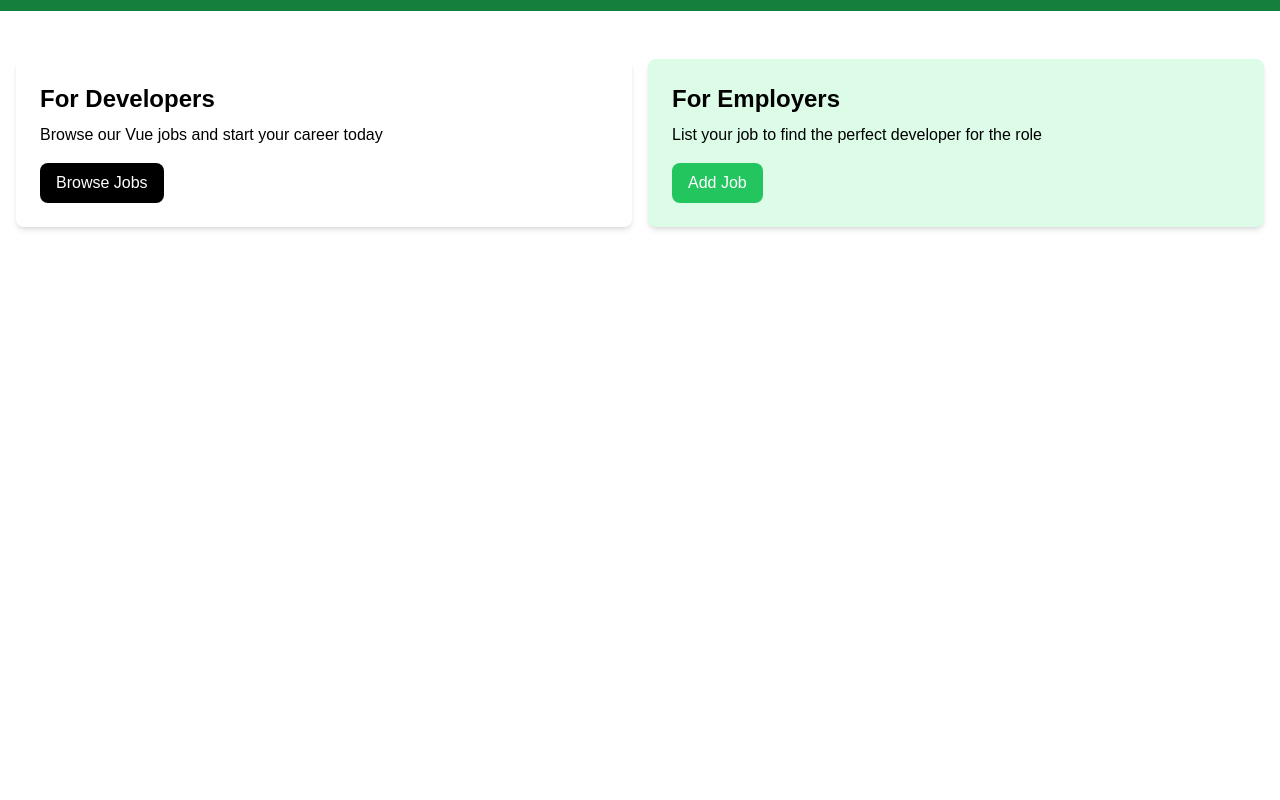
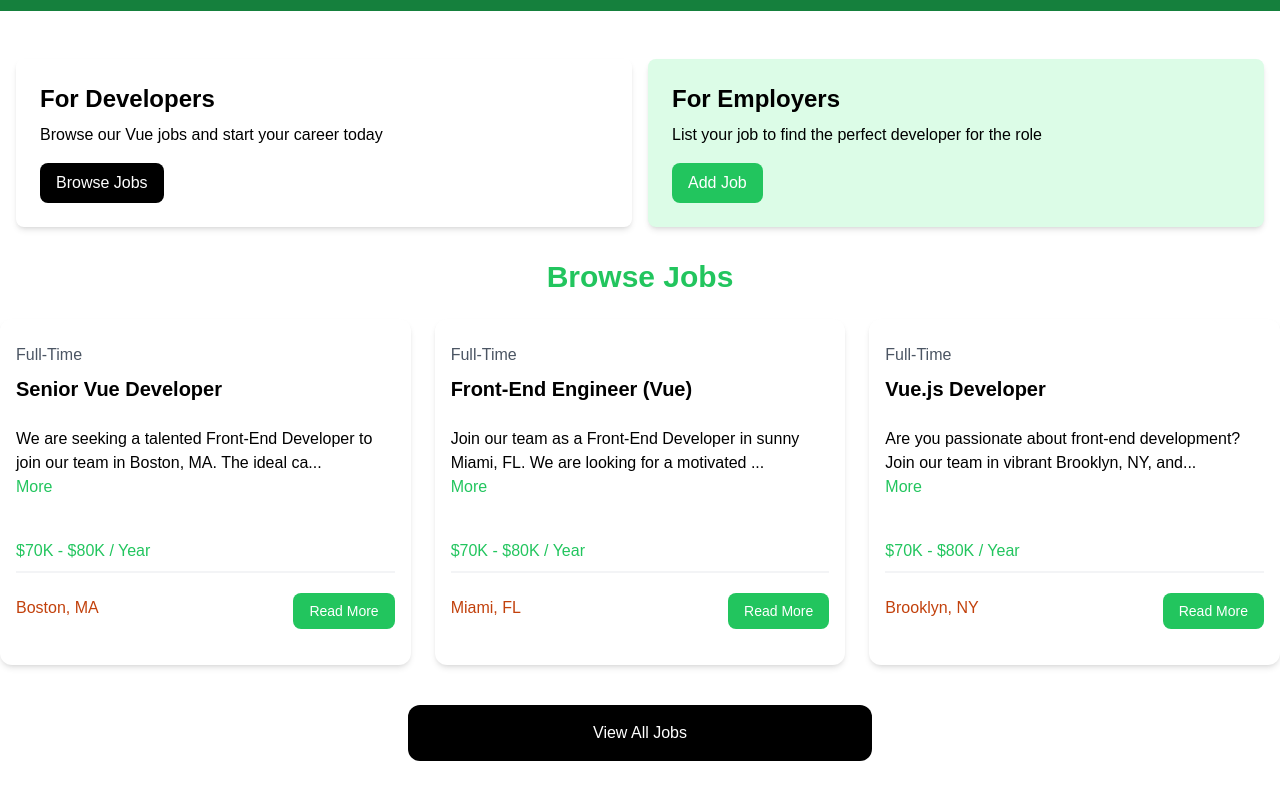
Before and after one commit to 47thommy/learning-vue-js, a Vue app: page / in a window 1280 px wide. Shown: the part 350-1150 px from the top of the page. Before the commit the page ends 800 px from the top, so only its background shows below. Built offline with nearby package versions, Linux system fonts and the light colour scheme.

Commit message:
feat: learned computed properties by adding job listings

```diff
--- a/src/App.vue
+++ b/src/App.vue
@@ -2,9 +2,11 @@
 	import NavBar from "@/components/NavBar.vue";
 	import Hero from "@/components/Hero.vue";
 	import HomeCard from "@/components/HomeCard.vue";
+	import JobListings from "@/components/JobListings.vue";
 </script>
 <template>
 	<NavBar />
 	<Hero />
 	<HomeCard />
+	<JobListings :limit="3" :showButton="true" />
 </template>
--- /dev/null
+++ b/src/components/JobListing.vue
@@ -0,0 +1,61 @@
+<script setup>
+	import { defineProps, computed, ref } from "vue";
+
+	const props = defineProps({
+		job: Object,
+	});
+
+	const showFullDescription = ref(false);
+
+	const truncatedDescription = computed(() => {
+		let description = props.job.description;
+
+		if (!showFullDescription.value) {
+			description = description.substring(0, 90) + "...";
+		}
+
+		return description;
+	});
+
+	const toggleDescription = () => {
+		showFullDescription.value = !showFullDescription.value;
+	};
+</script>
+
+<template>
+	<div class="bg-white rounded-xl shadow-md relative">
+		<div class="p-4">
+			<div class="mb-6">
+				<div class="text-gray-600 my-2">{{ job.type }}</div>
+				<h3 class="text-xl font-bold">{{ job.title }}</h3>
+			</div>
+
+			<div class="mb-5">
+				<div>{{ truncatedDescription }}</div>
+				<button
+					@click="toggleDescription"
+					class="text-green-500 hover:text-green-600 mb-5"
+				>
+					{{ showFullDescription ? "Less" : "More" }}
+				</button>
+			</div>
+
+			<h3 class="text-green-500 mb-2">{{ job.salary }} / Year</h3>
+
+			<div class="border border-gray-100 mb-5"></div>
+
+			<div class="flex flex-col lg:flex-row justify-between mb-4">
+				<div class="text-orange-700 mb-3">
+					<i class="fa-solid fa-location-dot text-lg"></i>
+					{{ job.location }}
+				</div>
+				<a
+					:href="`/job/${job.id}`"
+					class="h-[36px] bg-green-500 hover:bg-green-600 text-white px-4 py-2 rounded-lg text-center text-sm"
+				>
+					Read More
+				</a>
+			</div>
+		</div>
+	</div>
+</template>
--- /dev/null
+++ b/src/components/JobListings.vue
@@ -0,0 +1,37 @@
+<script setup>
+	import jobData from "@/jobs.json";
+	import JobListing from "./JobListing.vue";
+	import { ref } from "vue";
+	import { defineProps } from "vue";
+	const jobs = ref(jobData);
+
+	defineProps({
+		limit: Number,
+		showButton: {
+			type: Boolean,
+			default: false,
+		},
+	});
+</script>
+
+<template>
+	<div class="container-xl lg:container m-auto">
+		<h2 class="text-3xl font-bold text-green-500 mb-6 text-center">
+			Browse Jobs
+		</h2>
+	</div>
+	<div class="grid grid-cols-1 md:grid-cols-3 gap-6">
+		<JobListing
+			v-for="(job, index) in jobs.slice(0, limit || jobs.length)"
+			:key="index"
+			:job="job"
+		></JobListing>
+	</div>
+	<section v-if="showButton" class="m-auto max-w-lg my-10 px-6">
+		<a
+			href="/jobs"
+			class="block bg-black text-white text-center py-4 px-6 rounded-xl hover:bg-gray-700"
+			>View All Jobs</a
+		>
+	</section>
+</template>
--- /dev/null
+++ b/src/jobs.json
@@ -0,0 +1,86 @@
+[
+  {
+    "id": 1,
+    "title": "Senior Vue Developer",
+    "type": "Full-Time",
+    "description": "We are seeking a talented Front-End Developer to join our team in Boston, MA. The ideal candidate will have strong skills in HTML, CSS, and JavaScript, with experience working with modern JavaScript frameworks such as Vue or Angular.",
+    "location": "Boston, MA",
+    "salary": "$70K - $80K",
+    "company": {
+      "name": "NewTek Solutions",
+      "description": "NewTek Solutions is a leading technology company specializing in web development and digital solutions. We pride ourselves on delivering high-quality products and services to our clients while fostering a collaborative and innovative work environment.",
+      "contactEmail": "contact@teksolutions.com",
+      "contactPhone": "555-555-5555"
+    }
+  },
+  {
+    "id": 2,
+    "title": "Front-End Engineer (Vue)",
+    "type": "Full-Time",
+    "description": "Join our team as a Front-End Developer in sunny Miami, FL. We are looking for a motivated individual with a passion for crafting beautiful and responsive web applications. Experience with UI/UX design principles and a strong attention to detail are highly desirable.",
+    "location": "Miami, FL",
+    "salary": "$70K - $80K",
+    "company": {
+      "name": "Veneer Solutions",
+      "description": "Veneer Solutions is a creative agency specializing in digital design and development. Our team is dedicated to pushing the boundaries of creativity and innovation to deliver exceptional results for our clients.",
+      "contactEmail": "contact@loremipsum.com",
+      "contactPhone": "555-555-5555"
+    }
+  },
+  {
+    "id": 3,
+    "title": "Vue.js Developer",
+    "type": "Full-Time",
+    "description": "Are you passionate about front-end development? Join our team in vibrant Brooklyn, NY, and work on exciting projects that make a difference. We offer competitive compensation and a collaborative work environment where your ideas are valued.",
+    "location": "Brooklyn, NY",
+    "salary": "$70K - $80K",
+    "company": {
+      "name": "Dolor Cloud",
+      "description": "Dolor Cloud is a leading technology company specializing in digital solutions for businesses of all sizes. With a focus on innovation and customer satisfaction, we are committed to delivering cutting-edge products and services.",
+      "contactEmail": "contact@dolorsitamet.com",
+      "contactPhone": "555-555-5555"
+    }
+  },
+  {
+    "id": 4,
+    "title": "Vue Front-End Developer",
+    "type": "Part-Time",
+    "description": "Join our team as a Part-Time Front-End Developer in beautiful Pheonix, AZ. We are looking for a self-motivated individual with a passion for creating engaging user experiences. This position offers flexible hours and the opportunity to work remotely.",
+    "location": "Pheonix, AZ",
+    "salary": "$60K - $70K",
+    "company": {
+      "name": "Alpha Elite",
+      "description": "Alpha Elite is a dynamic startup specializing in digital marketing and web development. We are committed to fostering a diverse and inclusive workplace where creativity and innovation thrive.",
+      "contactEmail": "contact@adipisicingelit.com",
+      "contactPhone": "555-555-5555"
+    }
+  },
+  {
+    "id": 5,
+    "title": "Full Stack Vue Developer",
+    "type": "Full-Time",
+    "description": "Exciting opportunity for a Full-Time Front-End Developer in bustling Atlanta, GA. We are seeking a talented individual with a passion for building elegant and scalable web applications. Join our team and make an impact!",
+    "location": "Atlanta, GA",
+    "salary": "$90K - $100K",
+    "company": {
+      "name": "Browning Technologies",
+      "description": "Browning Technologies is a rapidly growing technology company specializing in e-commerce solutions. We offer a dynamic and collaborative work environment where employees are encouraged to think creatively and innovate.",
+      "contactEmail": "contact@consecteturadipisicing.com",
+      "contactPhone": "555-555-5555"
+    }
+  },
+  {
+    "id": 6,
+    "title": "Vue Native Developer",
+    "type": "Full-Time",
+    "description": "Join our team as a Front-End Developer in beautiful Portland, OR. We are looking for a skilled and enthusiastic individual to help us create innovative web solutions. Competitive salary and great benefits package available.",
+    "location": "Portland, OR",
+    "salary": "$100K - $110K",
+    "company": {
+      "name": "Port Solutions INC",
+      "description": "Port Solutions is a leading technology company specializing in software development and digital marketing. We are committed to providing our clients with cutting-edge solutions and our employees with a supportive and rewarding work environment.",
+      "contactEmail": "contact@ipsumlorem.com",
+      "contactPhone": "555-555-5555"
+    }
+  }
+]
```
